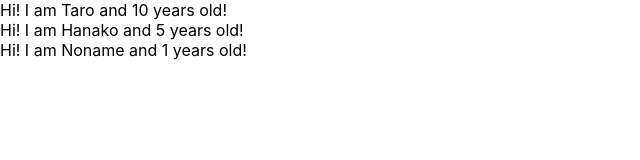
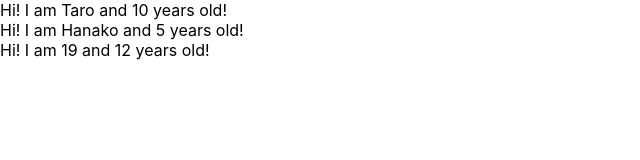
Before and after one commit to yutkts/udemy-react-redux-crud-application, a React (Create React App) app: page / in a window 1280 px wide. Shown: the top 160 px of the page, without its empty margins (0-640 px from the left). Built offline with nearby package versions, Linux system fonts and the light colour scheme.

Commit message:
learn prop-types

```diff
--- a/src/App.js
+++ b/src/App.js
@@ -1,11 +1,12 @@
 import React, { Component } from 'react';
+import PropTypes from 'prop-types';
 
 class App extends Component {
   render() {
     const profiles = [
       { name: "Taro", age: 10},
       { name: "Hanako", age: 5 },
-      { name: "Noname" },
+      { name: 19, age: 12},
     ]
     return (
       profiles.map((profile, index) => {
@@ -19,8 +20,9 @@ const User = (props) => {
   return <div>Hi! I am {props.name} and {props.age} years old!</div>
 }
 
-User.defaultProps = {
-  age: 1
+User.propTypes = {
+  name: PropTypes.string,
+  age: PropTypes.number.isRequired,
 }
 
 export default App;
```
